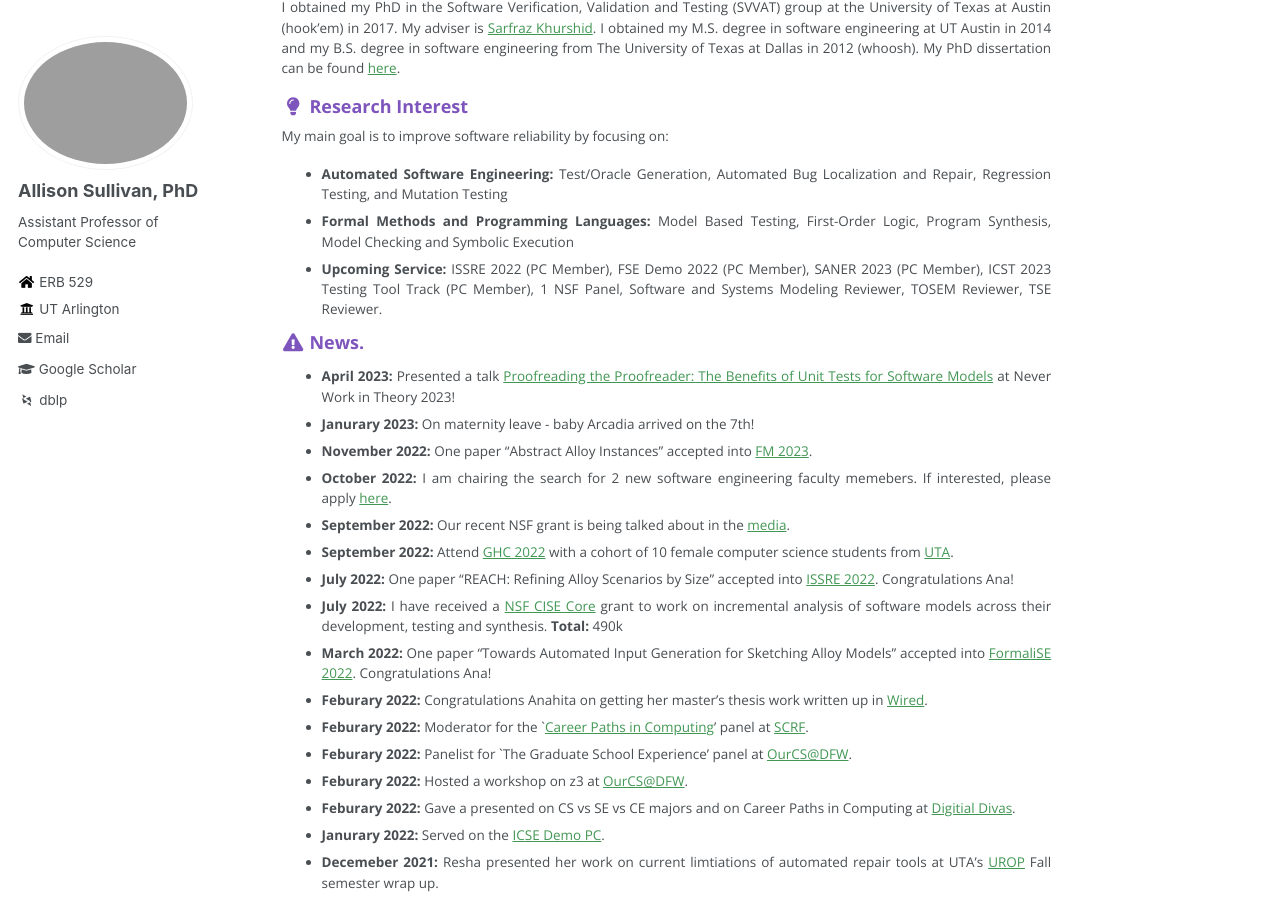
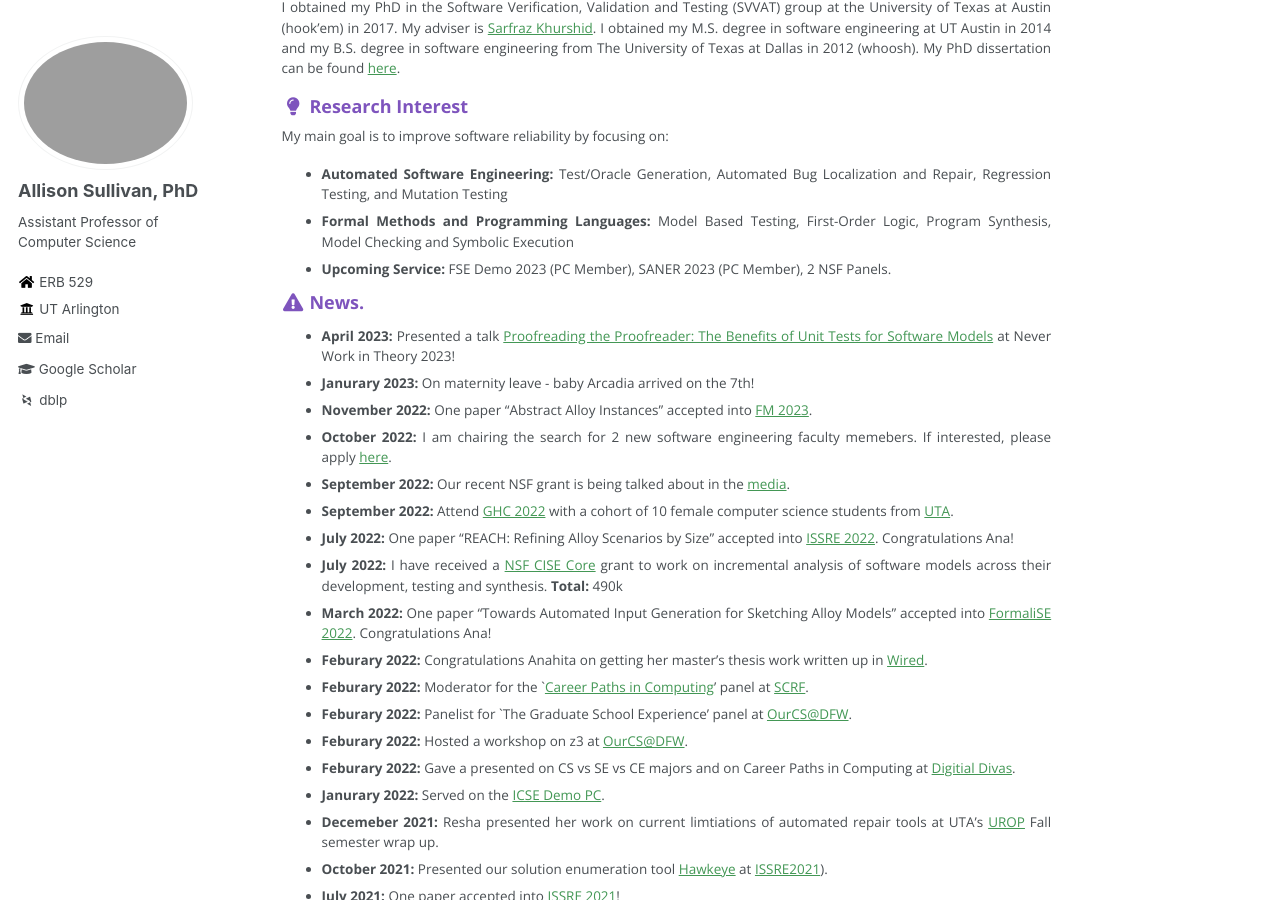
Before and after one commit to Allisonius/allisonius.github.io, a Jekyll site: the page built from _pages/about.md, in a window 1280 px wide and 900 px high, scrolled down 371 px. Built offline with Jekyll 4.4.1, drawn with Linux system fonts in a browser that asks for light colours; some web fonts are replaced.

Commit message:
Update about.md

```diff
--- a/_pages/about.md
+++ b/_pages/about.md
@@ -24,7 +24,7 @@ My main goal is to improve software reliability by focusing on:
 Mutation Testing
   * **Formal Methods and Programming Languages:** Model Based Testing, First-Order Logic, Program Synthesis, Model
 Checking and Symbolic Execution
- * **Upcoming Service:** ISSRE 2022 (PC Member), FSE Demo 2022 (PC Member), SANER 2023 (PC Member), ICST 2023 Testing Tool Track (PC Member), 1 NSF Panel, Software and Systems Modeling Reviewer, TOSEM Reviewer, TSE Reviewer.
+ * **Upcoming Service:** FSE Demo 2023 (PC Member), SANER 2023 (PC Member), 2 NSF Panels.
 
 
 
```
